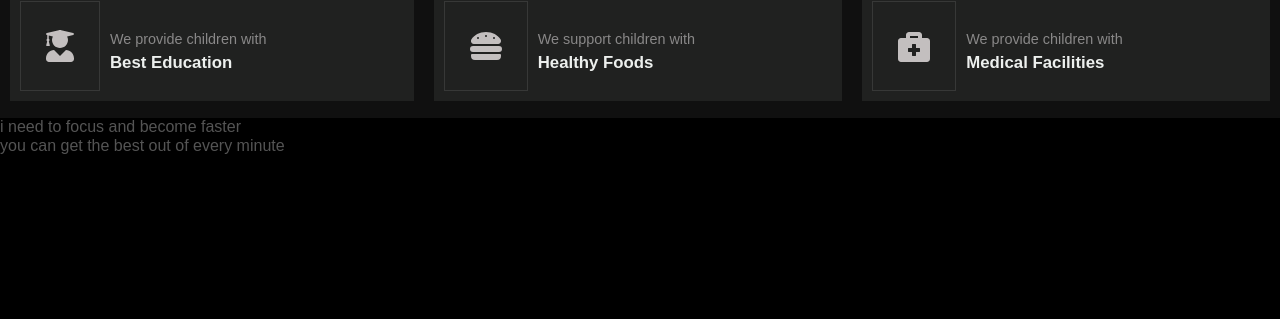
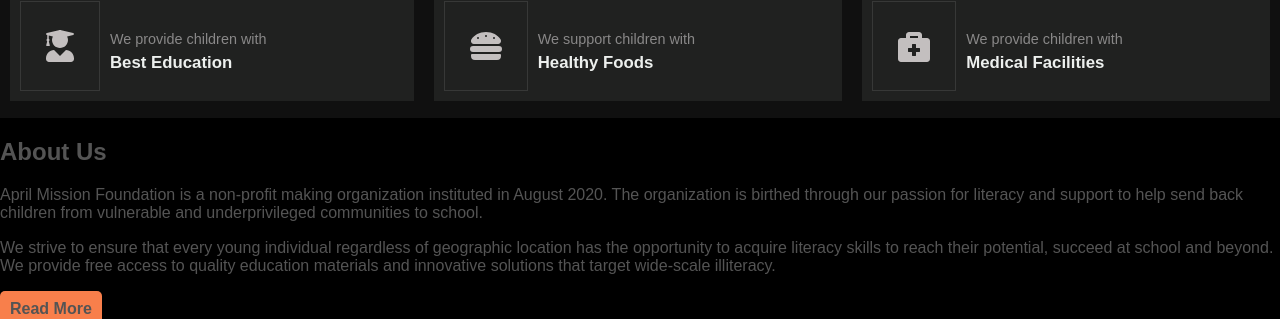
Before and after one commit to abeebridwan/aprilmission, a Next.js app: page / in a window 1280 px wide. Shown: the part 675-994 px from the top of the page. Before the commit the page ends 830 px from the top, so only its background shows below. Built offline with nearby package versions, Linux system fonts and the light colour scheme.

Commit message:
refactor: modal body changed to accomodate any data passed to it

```diff
--- a/components/about/styles/about.js
+++ b/components/about/styles/about.js
@@ -1,6 +1,6 @@
 import styled from 'styled-components';
 
-export const Container = styled.div``;
+export const Container = styled.section``;
 
 export const Content = styled.div``;
 
--- a/components/slider/index.js
+++ b/components/slider/index.js
@@ -26,7 +26,7 @@ Slider.Image = function SliderImage({ src, firstSrc, secondSrc, alt, ...restProp
 };
 
 Slider.Text = function SliderText({ title, subTitle1, subTitle2, children, ...restProps }) {
-  const { ShowModal, setShowModal } = useContext(ToggleContext);
+  const { ShowModal, setShowModal, sliderModal, setsliderModal } = useContext(ToggleContext);
   return (
     <Text {...restProps}>
       <Slider.Title>{title}</Slider.Title>
@@ -37,6 +37,7 @@ Slider.Text = function SliderText({ title, subTitle1, subTitle2, children, ...re
       <Slider.Button
         onClick={() => {
           setShowModal(!ShowModal);
+          setsliderModal(!sliderModal);
         }}
       >
         Donate Now
--- a/containers/About.js
+++ b/containers/About.js
@@ -1,11 +1,39 @@
 /* eslint-disable react/prop-types */
+import React, { useContext } from 'react';
 import About from '../components/about/index';
+import Slider from '../components/slider/index';
+import { ToggleContext } from '../context/modal';
 
-const AboutContainers = ({ children }) => (
-  <About>
-    <About.Content>i need to focus and become faster</About.Content>
-    <About.Video>you can get the best out of every minute</About.Video>
-    {children}
-  </About>
-);
+const AboutContainers = ({ children }) => {
+  const { ShowModal, setShowModal, aboutModal, setAboutModal } = useContext(ToggleContext);
+  return (
+    <About>
+      <About.Content>
+        <h2 id="about">About Us</h2>
+        <p>
+          April Mission Foundation is a non-profit making organization instituted in August 2020. The organization is
+          birthed through our passion for literacy and support to help send back children from vulnerable and
+          underprivileged communities to school.
+        </p>
+        <p>
+          We strive to ensure that every young individual regardless of geographic location has the opportunity to
+          acquire literacy skills to reach their potential, succeed at school and beyond. We provide free access to
+          quality education materials and innovative solutions that target wide-scale illiteracy.
+        </p>
+
+        <Slider.Button
+          header="header"
+          onClick={() => {
+            setShowModal(!ShowModal);
+            setAboutModal(!aboutModal);
+          }}
+        >
+          Read More
+        </Slider.Button>
+      </About.Content>
+      <About.Video>you can get the best out of every minute</About.Video>
+      {children}
+    </About>
+  );
+};
 export default AboutContainers;
--- a/containers/Header.js
+++ b/containers/Header.js
@@ -14,7 +14,7 @@ const propTypes = {
  */
 export default function HeaderContainer({ children }) {
   const [ShowList, setShowList] = useState(false);
-  const { ShowModal, setShowModal } = useContext(ToggleContext);
+  const { ShowModal, setShowModal, headerModal, setHeaderModal } = useContext(ToggleContext);
   return (
     <Header>
       <Header.Frame>
@@ -38,6 +38,7 @@ export default function HeaderContainer({ children }) {
               header="header"
               onClick={() => {
                 setShowModal(!ShowModal);
+                setHeaderModal(!headerModal);
               }}
             >
               Donate Now
--- a/containers/Modal.js
+++ b/containers/Modal.js
@@ -5,9 +5,19 @@ import { FontAwesomeIcon } from '@fortawesome/react-fontawesome';
 import { faTimes } from '@fortawesome/free-solid-svg-icons';
 import { ToggleContext } from '../context/modal';
 import Modal from '../components/modal/index';
+import { ModalData } from '../fixtures/Data';
 
 export default function ModalContainer({ children }) {
-  const { ShowModal, setShowModal } = useContext(ToggleContext);
+  const {
+    ShowModal,
+    setShowModal,
+    aboutModal,
+    setAboutModal,
+    headerModal,
+    sliderModal,
+    setHeaderModal,
+    setsliderModal,
+  } = useContext(ToggleContext);
   return (
     <Modal>
       <Modal.Content>
@@ -17,42 +27,14 @@ export default function ModalContainer({ children }) {
             size="lg"
             onClick={() => {
               setShowModal(!ShowModal);
+              setAboutModal(false);
+              setHeaderModal(false);
+              setsliderModal(false);
             }}
           />
         </Modal.Header>
         <Modal.Body>
-          <div>
-            <pre>
-              <em>Together We are making a difference!</em>
-            </pre>
-            <h3>Account Information</h3>
-            <dl>
-              <dt>
-                <strong>Account Name:</strong>
-              </dt>
-              <dd>April Mission Foundation</dd>
-              <dt>
-                <strong>Account Number: </strong>
-              </dt>
-              <dd>1023939955</dd>
-              <dt>
-                <strong>Account Bank: </strong>
-              </dt>
-              <dd>UBA, Nigeria</dd>
-            </dl>
-
-            <p>
-              With deepest gratitude and warmest wishes, We thank you on behalf of all the children that your donation
-              will impact.
-            </p>
-            <br />
-            <p>
-              <em>
-                Note: We are currently unable to take payment directly online, and we are working to make that possible.
-                Thank you for your patience.
-              </em>
-            </p>
-          </div>
+          <ModalData aboutModal={aboutModal} headerModal={headerModal} sliderModal={sliderModal} />
         </Modal.Body>
       </Modal.Content>
       {children}
--- a/fixtures/Data.js
+++ b/fixtures/Data.js
@@ -1,3 +1,5 @@
+/* eslint-disable prettier/prettier */
+/* eslint-disable no-empty */
 import { faBriefcaseMedical, faHamburger, faUserGraduate } from '@fortawesome/free-solid-svg-icons';
 import { FontAwesomeIcon } from '@fortawesome/react-fontawesome';
 
@@ -78,3 +80,53 @@ export const contentData = [
     icon: <FontAwesomeIcon icon={faBriefcaseMedical} size="2x" />,
   },
 ];
+
+const ModalDatas = {
+  valueOne: (
+    <div>
+      <pre>
+        <em>Together We are making a difference!</em>
+      </pre>
+      <h3>Account Information</h3>
+      <dl>
+        <dt>
+          <strong>Account Name:</strong>
+        </dt>
+        <dd>April Mission Foundation</dd>
+        <dt>
+          <strong>Account Number: </strong>
+        </dt>
+        <dd>1023939955</dd>
+        <dt>
+          <strong>Account Bank: </strong>
+        </dt>
+        <dd>UBA, Nigeria</dd>
+      </dl>
+
+      <p>
+        With deepest gratitude and warmest wishes, We thank you on behalf of all the children that your donation will
+        impact.
+      </p>
+      <br />
+      <p>
+        <em>
+          Note: We are currently unable to take payment directly online, and we are working to make that possible. Thank
+          you for your patience.
+        </em>
+      </p>
+    </div>
+  ),
+  valueTwo: <p>about is working</p>,
+  valueThree: <p>i am testing second button</p>,
+};
+export const ModalData = ({ aboutModal, headerModal, sliderModal }) => {
+  let data;
+  if (headerModal === true) {
+    data = ModalDatas.valueOne;
+  } else if (sliderModal === true) {
+    data = ModalDatas.valueOne;
+  } else if (aboutModal === true) {
+    data = ModalDatas.valueTwo;
+  } else { data = '' }
+  return data;
+};
--- a/pages/index.js
+++ b/pages/index.js
@@ -9,12 +9,26 @@ import { ToggleContext } from '../context/modal';
 
 export default function Index() {
   const [ShowModal, setShowModal] = useState(false);
+  const [aboutModal, setAboutModal] = useState(false);
+  const [headerModal, setHeaderModal] = useState(false);
+  const [sliderModal, setsliderModal] = useState(false);
   return (
-    <ToggleContext.Provider value={{ ShowModal, setShowModal }}>
+    <ToggleContext.Provider
+      value={{
+        ShowModal,
+        setShowModal,
+        aboutModal,
+        setAboutModal,
+        headerModal,
+        sliderModal,
+        setHeaderModal,
+        setsliderModal,
+      }}
+    >
       <HeaderContainer>
         <SliderContainer />
-        <ModalContainer />
       </HeaderContainer>
+      <ModalContainer />
       <ServiceContainer />
       <AboutContainer />
     </ToggleContext.Provider>
```
